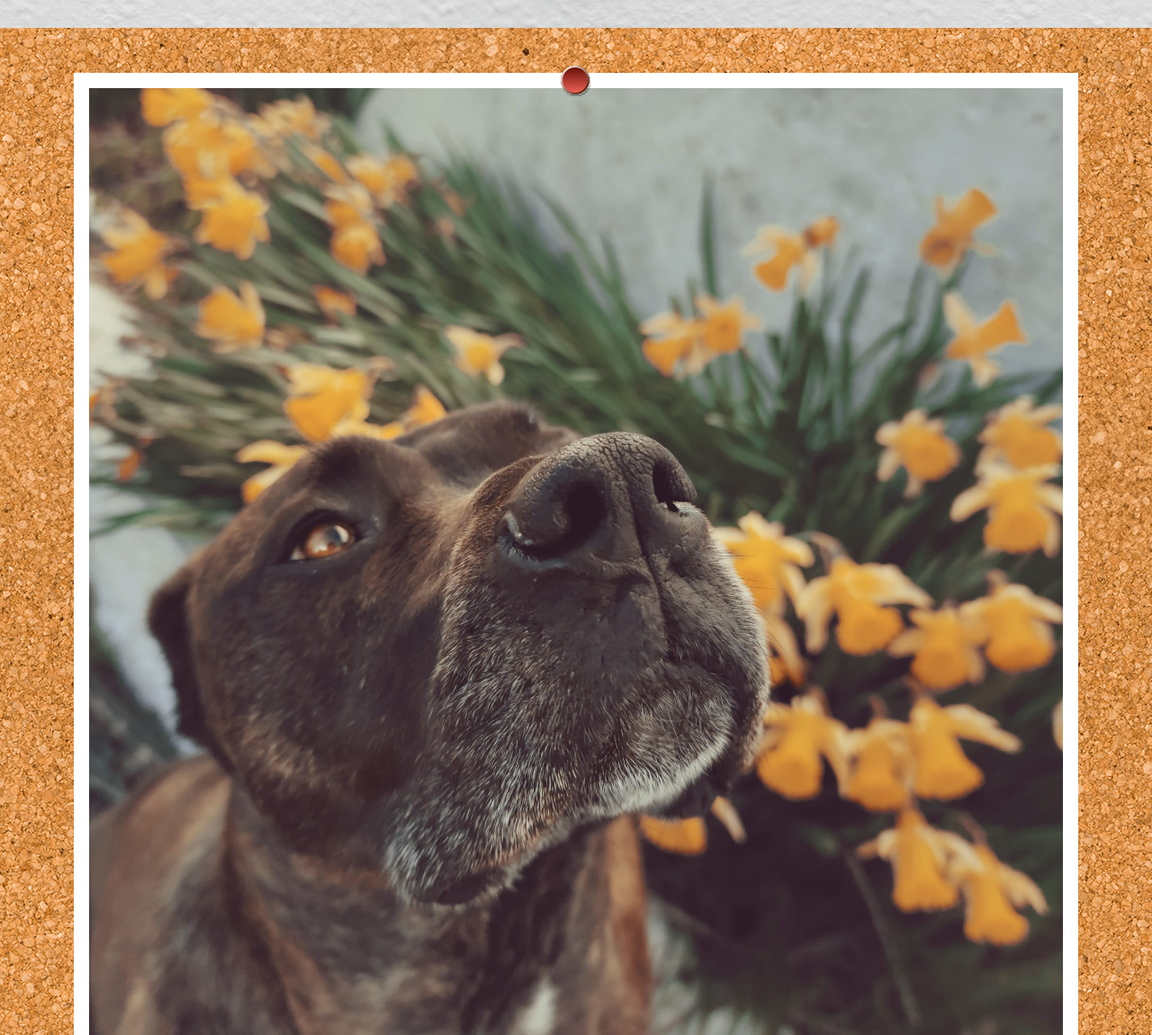
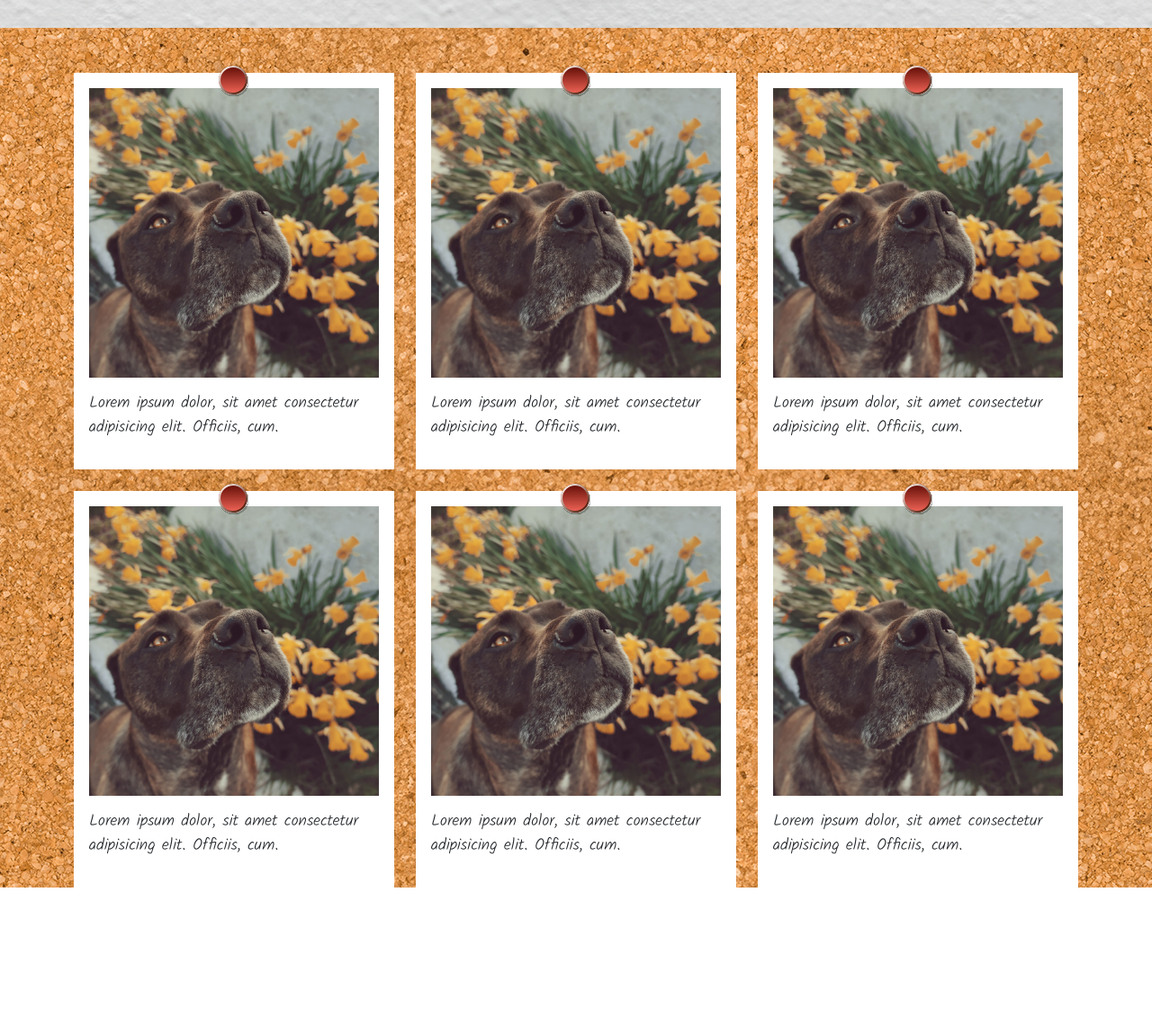
Before and after one commit to Francesca-Lisi/js-photo-blog, a plain HTML site: page index.html in a window 1280 px wide. Shown: the part 149-1300 px from the top of the page at 90% size. After the commit the page ends 1136 px from the top, so only its background shows below. Drawn offline with nearby package versions, Linux system fonts and the light colour scheme; a web font is replaced by a local one.

Commit message:
feat: add script file

```diff
--- a/index.html
+++ b/index.html
@@ -27,19 +27,62 @@
 
 <main>
   <div class="container">
-    <div class="row">
-      <div class="col">
+    <div class="row g-4">
+
+      <div class="col col-4">
         <div class="user-card">
           <img src="img/pin.svg" alt="pin">
           <img id="image" src="img/sam.jpg" alt="prova">
           <p class="kalam-light">Lorem ipsum dolor, sit amet consectetur adipisicing elit. Officiis, cum.</p>
         </div>
       </div>
+
+      <div class="col col-4">
+        <div class="user-card">
+          <img src="img/pin.svg" alt="pin">
+          <img id="image" src="img/sam.jpg" alt="prova">
+          <p class="kalam-light">Lorem ipsum dolor, sit amet consectetur adipisicing elit. Officiis, cum.</p>
+        </div>
+      </div>
+
+      <div class="col col-4">
+        <div class="user-card">
+          <img src="img/pin.svg" alt="pin">
+          <img id="image" src="img/sam.jpg" alt="prova">
+          <p class="kalam-light">Lorem ipsum dolor, sit amet consectetur adipisicing elit. Officiis, cum.</p>
+        </div>
+      </div>
+
+      <div class="col col-4">
+        <div class="user-card">
+          <img src="img/pin.svg" alt="pin">
+          <img id="image" src="img/sam.jpg" alt="prova">
+          <p class="kalam-light">Lorem ipsum dolor, sit amet consectetur adipisicing elit. Officiis, cum.</p>
+        </div>
+      </div>
+
+      <div class="col col-4">
+        <div class="user-card">
+          <img src="img/pin.svg" alt="pin">
+          <img id="image" src="img/sam.jpg" alt="prova">
+          <p class="kalam-light">Lorem ipsum dolor, sit amet consectetur adipisicing elit. Officiis, cum.</p>
+        </div>
+      </div>
+
+      <div class="col col-4">
+        <div class="user-card">
+          <img src="img/pin.svg" alt="pin">
+          <img id="image" src="img/sam.jpg" alt="prova">
+          <p class="kalam-light">Lorem ipsum dolor, sit amet consectetur adipisicing elit. Officiis, cum.</p>
+        </div>
+      </div>
+
     </div>
   </div>
 </main>
 
 
   <!-- JS -->
+   <script src="script.js"></script>
 </body>
 </html>
--- /dev/null
+++ b/script.js
@@ -0,0 +1,3 @@
+const endpoint = 'https://jsonplaceholder.typicode.com/photos?_limit=6'
+const image = document.getElementById('image');
+const note = document.querySelector('p')
```
